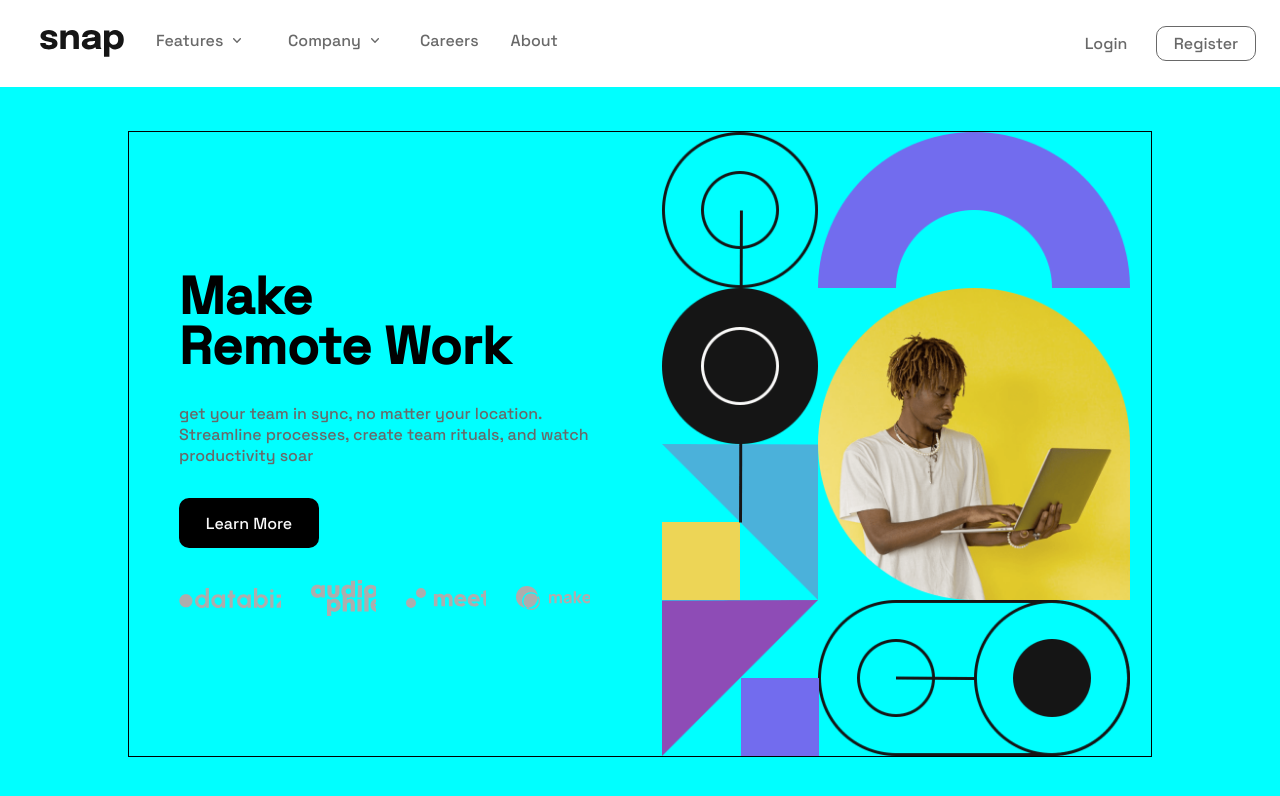
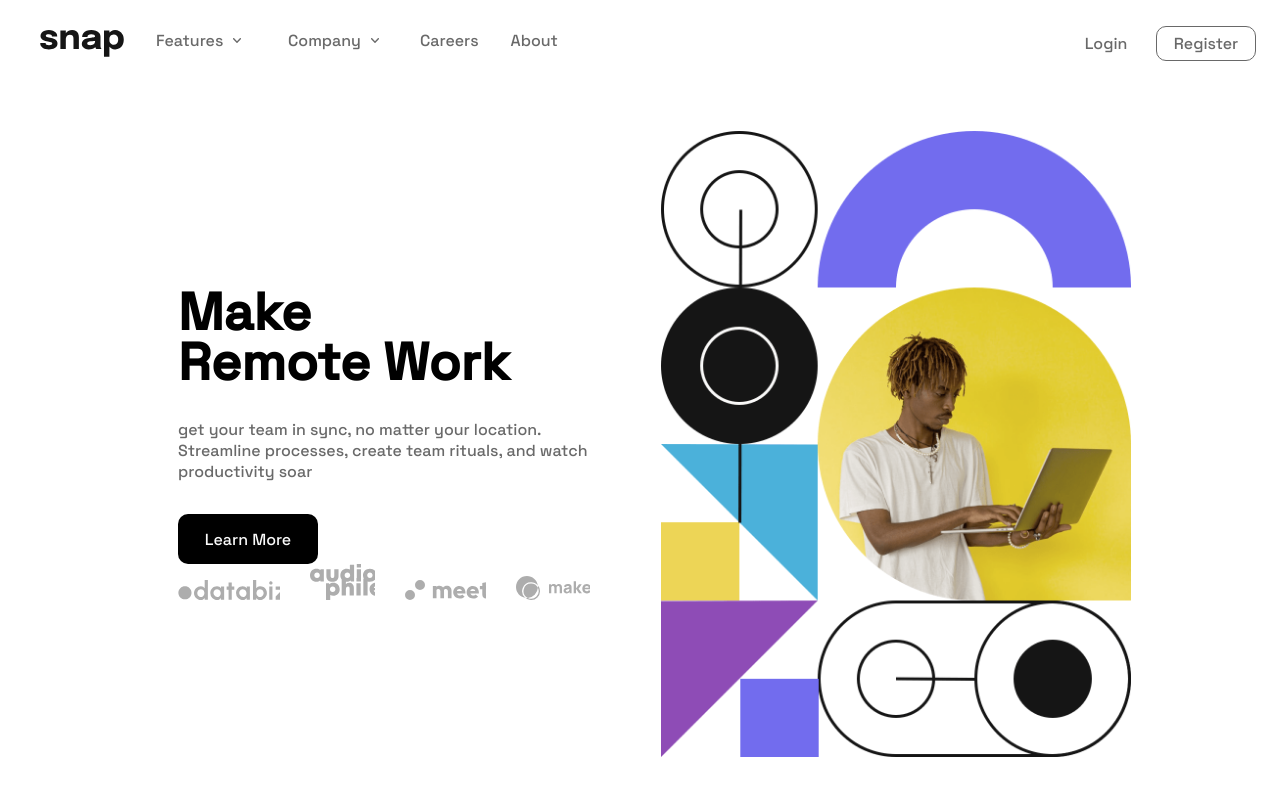
Before and after one commit to usmanahmedkhan09/intro-section, a Vue app: page / in a window 1280 px wide. Shown: the top 796 px of the page. Built offline with nearby package versions, Linux system fonts and the light colour scheme.

Commit message:
css changes

```diff
--- a/src/assets/css/_home.scss
+++ b/src/assets/css/_home.scss
@@ -4,11 +4,11 @@
     justify-content: center;
     align-items: center;
     height: calc(100% - 87px);
-    background-color: aqua;
+    // background-color: aqua;
 
     .home_page {
         width: 80%;
-        border: 1px solid black;
+        // border: 1px solid black;
         height: inherit;
         display: flex;
 
@@ -19,6 +19,13 @@
             justify-content: center;
             flex-direction: column;
             padding: 50px;
+
+            &:first-child {
+                flex: 1;
+                display: flex;
+                flex-direction: column;
+                justify-content: center;
+            }
 
             h1 {
                 font-size: 5.2rem;
@@ -56,7 +63,7 @@
             display: flex;
             gap: 3rem;
             align-items: center;
-            margin-top: 32px;
+            align-items: flex-end;
         }
 
     }
--- a/src/components/home.vue
+++ b/src/components/home.vue
@@ -2,6 +2,7 @@
   <div class="container">
     <div class="home_page">
       <div class="des">
+        <div>
           <div class="title">
             <h1>Make</h1>
             <h1>Remote Work</h1>
@@ -15,6 +16,7 @@
           </div>
           <div class="button">
             <button class="button">Learn More</button>
+          </div>
         </div>
         <div class="icons">
           <Databiz />
```
Lines whose indentation alone changed are shown as unchanged.
